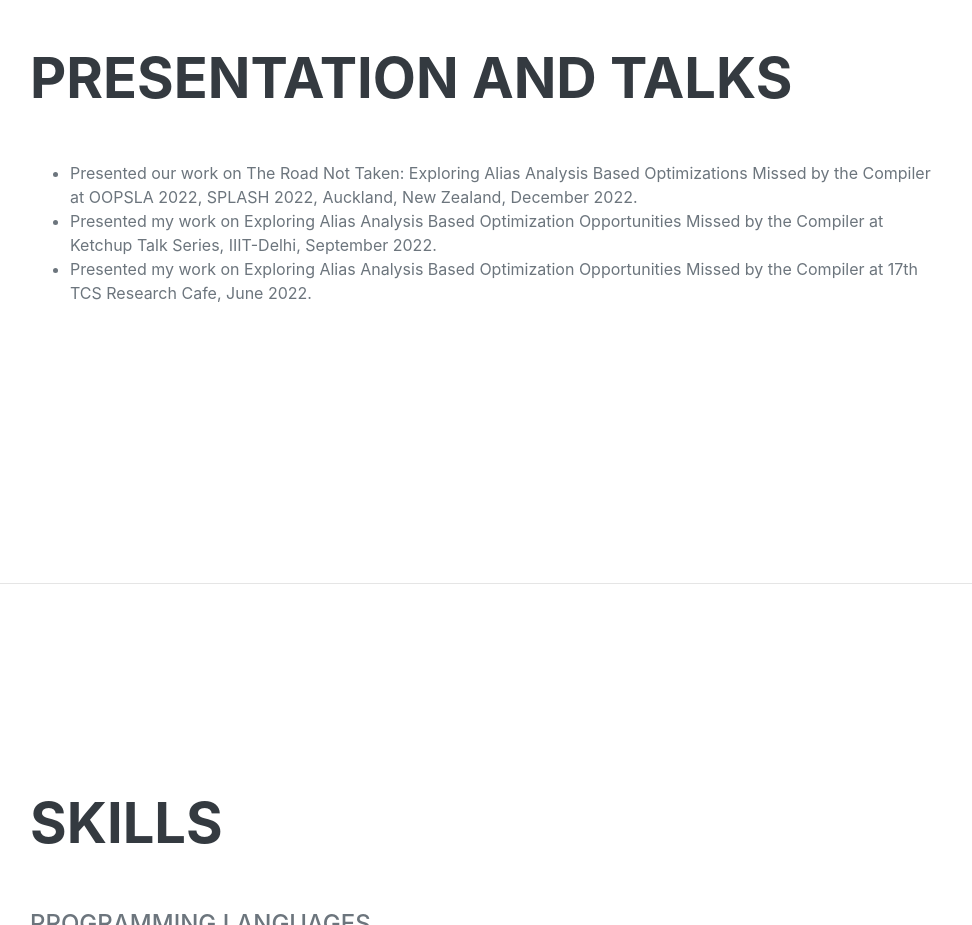
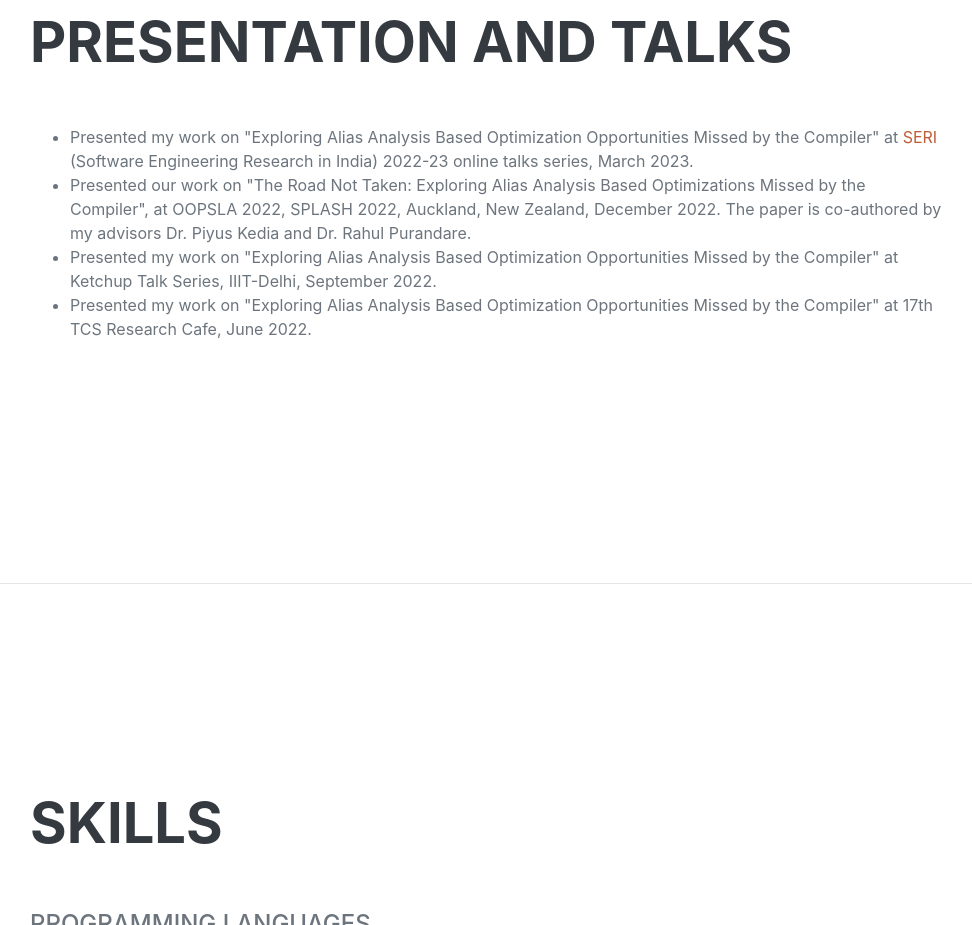
Before and after one commit to khushboochitre/kchitre.github.io, a plain HTML site: page index.html in a window 1280 px wide. Shown: the part 1820-2745 px from the top of the page, without its empty margins (290-1262 px from the left). Drawn offline with nearby package versions, Linux system fonts and the light colour scheme; a web font is replaced by a local one.

Commit message:
Updated talks

```diff
--- a/index.html
+++ b/index.html
@@ -64,9 +64,10 @@
                 <div class="resume-section-content">
                     <h2 class="mb-5">Presentation and Talks</h2>
                     <ul>
-                      <li>Presented our work on The Road Not Taken: Exploring Alias Analysis Based Optimizations Missed by the Compiler at OOPSLA 2022, SPLASH 2022, Auckland, New Zealand, December 2022.</li>
-                      <li>Presented my work on Exploring Alias Analysis Based Optimization Opportunities Missed by the Compiler at Ketchup Talk Series, IIIT-Delhi, September 2022.</li>
-                      <li>Presented my work on Exploring Alias Analysis Based Optimization Opportunities Missed by the Compiler at 17th TCS Research Cafe, June 2022.</li>
+                      <li>Presented my work on "Exploring Alias Analysis Based Optimization Opportunities Missed by the Compiler" at <a href="https://sites.google.com/view/seri2022-23/home?authuser=0"> SERI </a>(Software Engineering Research in India) 2022-23 online talks series, March 2023.</li>
+                      <li>Presented our work on "The Road Not Taken: Exploring Alias Analysis Based Optimizations Missed by the Compiler", at OOPSLA 2022, SPLASH 2022, Auckland, New Zealand, December 2022. The paper is co-authored by my advisors Dr. Piyus Kedia and Dr. Rahul Purandare.</li>
+                      <li>Presented my work on "Exploring Alias Analysis Based Optimization Opportunities Missed by the Compiler" at Ketchup Talk Series, IIIT-Delhi, September 2022.</li>
+                      <li>Presented my work on "Exploring Alias Analysis Based Optimization Opportunities Missed by the Compiler" at 17th TCS Research Cafe, June 2022.</li>
                     </ul>
                 </div>
             </section>
```
